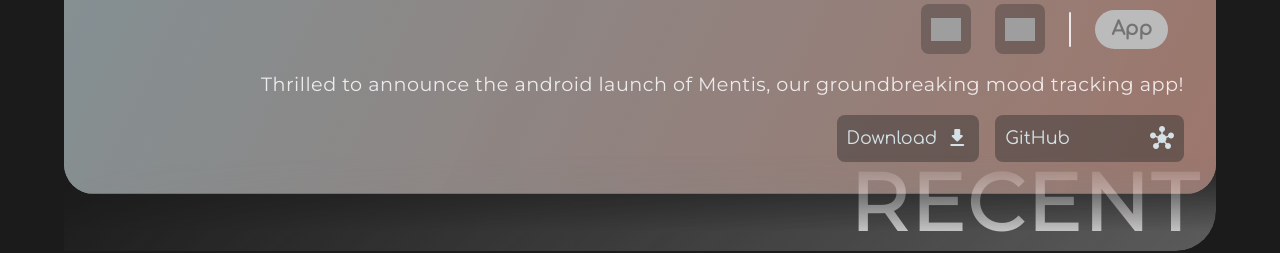
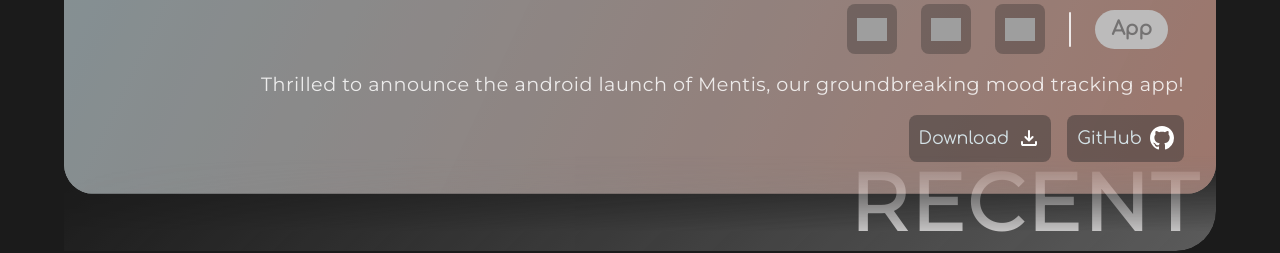
Before and after one commit to soil-boys/soil-boys-website, a React (Create React App) app: page / in a window 1280 px wide. Shown: the part 1060-1313 px from the top of the page. Built offline with nearby package versions, Linux system fonts and the light colour scheme; no server answers; the database is empty; grey boxes are pictures that could not be loaded; a web font is replaced by a local one.

Commit message:
temp fix for recent card till implementation

```diff
--- a/src/Assets/Pages/Home.jsx
+++ b/src/Assets/Pages/Home.jsx
@@ -89,7 +89,7 @@
         title: "Mentis – Your Personal Mood Tracking App!",
         logo: mentis,
         labels: {
-            tools: ["React Native", "NodeJS"],
+            tools: ["React Native", "NodeJS", "TensorFlow"],
             type: ["App"]
         },
         links: [
--- a/src/Assets/Structures/Recent Card/RecentCard.jsx
+++ b/src/Assets/Structures/Recent Card/RecentCard.jsx
@@ -1,9 +1,8 @@
 import React from 'react'
 
-import mentis from '../Carousel/Cards/Assets/Mentis.svg'
+import getIcon from '../../../Functions/getIcon.ts'
 
 import './RecentCard.styles.css'
-import getIcon from '../../../Functions/getIcon.ts'
 
 function RecentCard({ animation = true, content }) {
 
@@ -34,7 +33,8 @@
                     {content.links.map(link => (
                         <a target='_blank' rel='noreferrer noopener' href={link.url} className="content-link">
                             <span className="link-text">{link.name}</span>
-                            <span className="link-icon material-icons-round">{link.icon}</span>
+                            <span className="link-icon">
+                                <img src={getIcon(`minimal:${link.icon}`)} alt={link.icon} /></span>
                         </a>
                     ))}
                 </div>
--- a/src/Assets/Structures/Recent Card/RecentCard.styles.css
+++ b/src/Assets/Structures/Recent Card/RecentCard.styles.css
@@ -201,7 +201,16 @@
     color: var(--txt-clr-3);
 }
 .content-links .content-link .link-icon {
-    color: var(--txt-clr-3);
+    display: inline-flex;
+    aspect-ratio: 1;
+    width: 24px;
+    overflow: hidden;
+    justify-content: center;
+    align-items: center;
+}
+.content-links .content-link .link-icon img {
+    width: 100%;
+    object-fit: contain;
 }
 .content-links .content-link:hover {
     opacity: .7;
```
